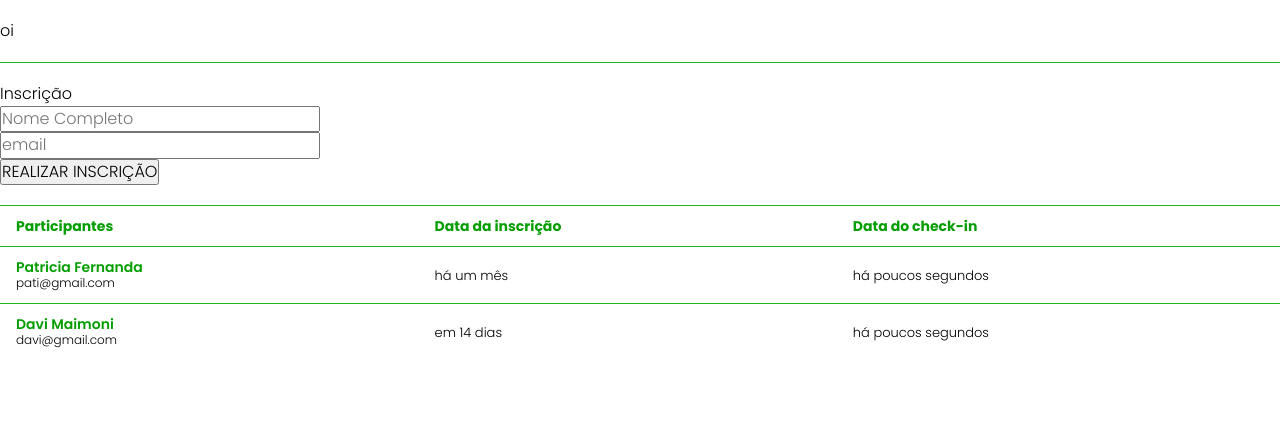
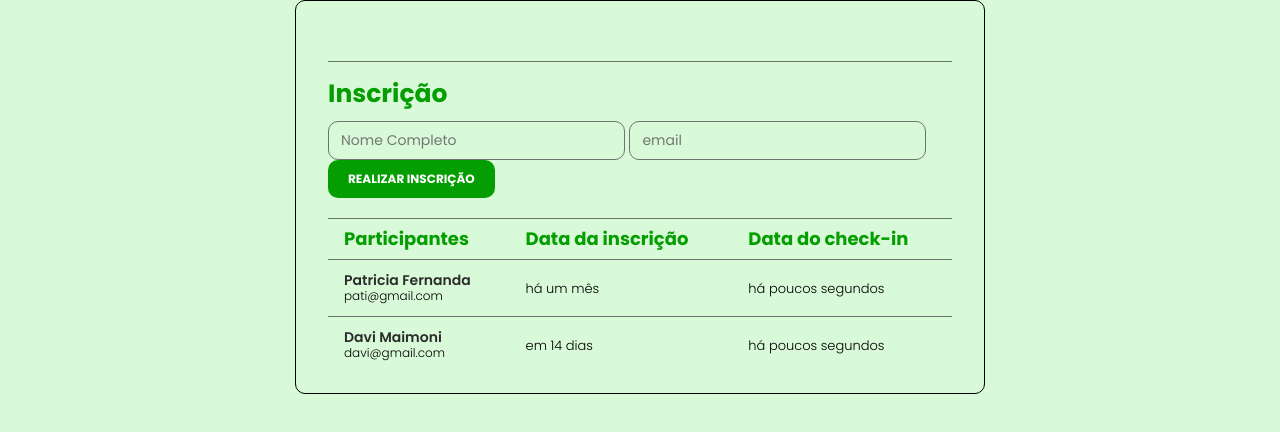
Before and after one commit to patyfernanda10/atividadejs3, a plain HTML site: page index.html in a window 1280 px wide. Drawn offline with nearby package versions, Linux system fonts and the light colour scheme.

Commit message:
ultimaatualizacao

```diff
--- a/index.html
+++ b/index.html
@@ -8,11 +8,13 @@
     <link rel="preconnect" href="https://fonts.gstatic.com" crossorigin>
     <link href="https://fonts.googleapis.com/css2?family=Poppins:ital,wght@0,100;0,200;0,300;0,400;0,500;0,600;0,700;0,800;0,900;1,100;1,200;1,300;1,400;1,500;1,600;1,700;1,800;1,900&display=swap" rel="stylesheet">
     <title>FormulárioCheckin</title>
+
 </head>
 
 <body>
+    <div class="container">
     <header>
-        oi
+
     </header>
 
     <script src="https://cdn.jsdelivr.net/npm/dayjs@1/dayjs.min.js"></script>
@@ -75,6 +77,8 @@
     </table>
 
     <script src="script.js"></script>
+
+</div>
 </body>
 
 
--- a/script.js
+++ b/script.js
@@ -4,13 +4,13 @@ let participantes = [
     nome: "Patricia Fernanda",
     email:"pati@gmail.com",
     dataInscricao: new Date(2024, 2, 22, 19, 20),
-    dataCheckIn: new Date (2024, 2, 25, 22, 0),
+    dataCheckIn: new Date (null),
 },
 {
     nome: "Davi Maimoni",
     email:"davi@gmail.com",
     dataInscricao: new Date(2024, 4, 10, 19, 20),
-    dataCheckIn: new Date (2024, 4, 12, 8, 30),
+    dataCheckIn: new Date (null),
 }
 
 ]
--- a/style.css
+++ b/style.css
@@ -4,12 +4,29 @@
     box-sizing: border-box;
 }
 :root{
-    --border: 1px solid #1fb71c;
+    --border: 1px solid #6c756c;
 }
 
 body, table, input, button{
-   font: 300 16px/140% 'Poppins', sans-serif;
+    background-color: #d9fad8;
+    font: 300 16px/140% 'Poppins', sans-serif;
+
 }
+
+
+.container{
+    max-width: 690px;
+    margin: 0 auto;
+    padding: 20px 32px;
+    border: 1px;
+    border: 1px solid #000000;
+    border-radius: 10px;
+
+}
+
+header{
+    padding: 20px 0;
+    }
 
 form{
     border: var(--border);
@@ -20,6 +37,14 @@ form{
 fieldset {
     border:none
 }
+fieldset legend{
+    align-items: center;
+    justify-content: center;
+    line-height: 16px;
+    color: #059e02;
+    font: 700 25px/24px 'Poppins', sans-serif;
+    margin-bottom: 15px;
+}
 
 fieldset div>{
     display: flex;
@@ -27,12 +52,32 @@ fieldset div>{
 }
 .input-wrapper{
  flex: 1;
-
+ display: inline-block;
+ align-items: center;
+ gap: 12px;
+ border: var(--border);
+ border-radius: 10px;
+ padding: 8px 12px;
+ font: 400 14px/150% 'Poppins', sans-serif;
+ color: #cfffce;
 }
 
-header{
-padding: 20px 0;
+fieldset button{
+    width: fit-content;
+    border: 0;
+    background-color: #059e02;
+    color: #ffff;
+    border-radius: 10px;
+    padding: 7px 20px;
+    font: 700 12px/24px 'Poppins', sans-serif;
+}
 
+fieldset button:hover{
+background-color: #44e942;
+}
+
+input{
+  all: unset;
 }
 
 table{
@@ -40,7 +85,7 @@ table{
 }
 
 table thead{
-    font-size: 14px;
+    font-size: 18px;
     line-height: 16px;
     color: #059e02;
 }
@@ -57,7 +102,7 @@ tbody td{
 }
 
 tbody td strong{
-    color: #059e02;
+    color: #2c2c2c;
     font-size: 14px;
     line-height: 16px;
     font-weight: 600;
@@ -68,7 +113,9 @@ tbody td small {
 }
 tbody td button{
    all: unset;
-   color: #cfffce;
+   color: #ffff;
    background-color: #059e02;
+   padding: 5px;
+   border-radius: 5px;
 
 }
```
